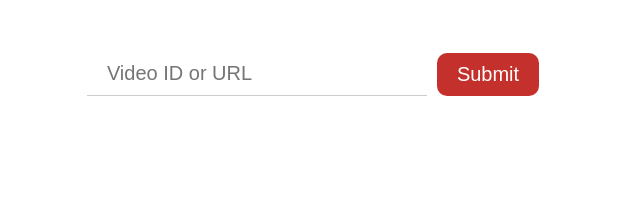
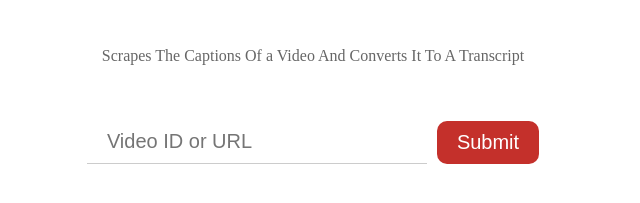
Before and after one commit to BerkinAKKAYA/YouTube-Transcriptor, a plain HTML site: page index.html in a window 1280 px wide. Shown: the part 123-326 px from the top of the page, without its empty margins (327-967 px from the left). Drawn offline with Linux system fonts and the light colour scheme.

Commit message:
Add Helpful Texts

```diff
--- a/index.html
+++ b/index.html
@@ -15,6 +15,10 @@
 		<p>by Berkin AKKAYA</p>
 	</header>
 
+	<p id="description">
+		Scrapes The Captions Of a Video And Converts It To A Transcript
+	</p>
+
 	<div id="form">
 		<input type="text" placeholder="Video ID or URL" id="videoIdInput" />
 		<input type="submit" onclick="showLanguageList()" />
--- a/script.js
+++ b/script.js
@@ -33,7 +33,7 @@ function showLanguageList() {
 			const tracks = Array.from(transcriptList.querySelectorAll("track"));
 
 			if (tracks.length == 0) {
-				parentElement.innerHTML = "No Transcript Found!";
+				parentElement.innerHTML = "No Captions Found In This Video...";
 			}
 
 			const lang_codes = tracks.map(track => track.attributes.lang_code.value);
--- a/style.css
+++ b/style.css
@@ -15,6 +15,14 @@ header {
 header p {
 	opacity: .4;
 	margin-top: 5px;
+}
+#description {
+	text-align: center;
+	width: 90vw;
+	margin-left: 5vw;
+	margin-top: 50px;
+	color: #666;
+	cursor: default;
 }
 #form, #langSelect {
 	width: 100%;
```
